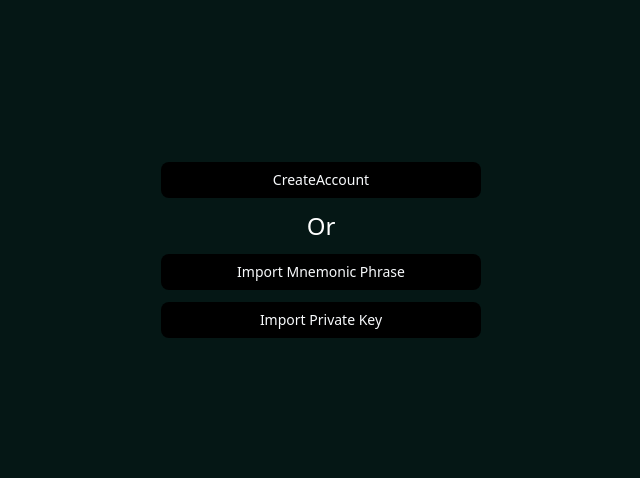
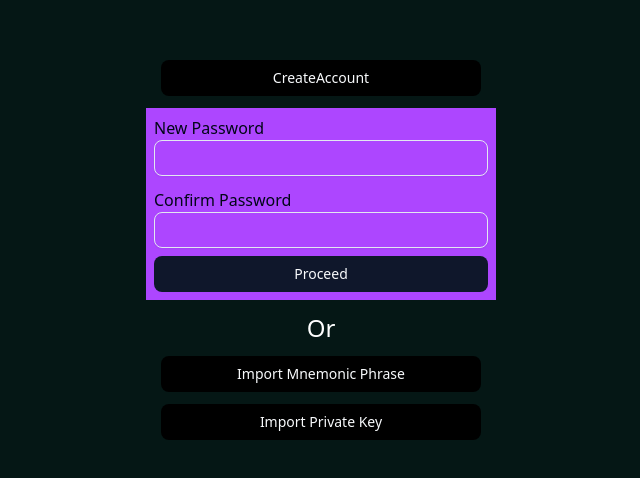
Before and after one commit to its-YogeshChandra/Web3, a Next.js app in the folder solanawallet/: page /createaccount in a window 1280 px wide. Shown: the part 150-628 px from the top of the page, without its empty margins (319-959 px from the left). Built offline with nearby package versions, Linux system fonts and the light colour scheme.

Commit message:
added form to add the password

```diff
--- a/solanawallet/app/createaccount/page.tsx
+++ b/solanawallet/app/createaccount/page.tsx
@@ -5,6 +5,12 @@ import { Copy } from "lucide-react";
 import { useState } from "react";
 import { walletServices } from "@/services/createWallet";
 import { useRouter } from "next/navigation";
+import { useForm, Controller } from "react-hook-form";
+import { SubmitHandler } from "react-hook-form";
+interface Inputs {
+  password: string;
+  confirmPassword: string;
+}
 export default function SeedPhrase() {
   const seedArr = [
     "title",
@@ -25,8 +31,19 @@ export default function SeedPhrase() {
   const [isMnemonicPhrase, setIsMnemonicPhrase] = useState(false);
   const [isPrivateKey, setIsPrivateKey] = useState(false);
   const [onPhasePassword, setonPhasePassword] = useState(false);
- const router = useRouter();
 
+  const router = useRouter();
+
+  //extract nessecary elements from the useform
+  const {
+    control,
+    handleSubmit,
+    formState: { errors },
+  } = useForm<Inputs>();
+
+  const onSubmit: SubmitHandler<Inputs> = (data) => {
+    console.log(data);
+  };
   const createAccount = () => {
     const mnemonicPhrase = walletServices.createMnemonicAddress();
     setMnemonicPhrase(mnemonicPhrase);
@@ -69,9 +86,30 @@ export default function SeedPhrase() {
       >
         CreateAccount
       </Button>
-   {
-    onPhasePassword == true
-   }
+      {onPhasePassword == false ? (
+        <div className="w-[350px] h-max bg-purple-500 ">
+          <form onSubmit={handleSubmit(onSubmit)
+          }
+          className="p-2"
+          >
+            <p>New Password</p>
+            <Controller
+              name="password"
+              control={control}
+              render={({ field }) => <Input {...field} />}
+            />
+            <p className="mt-3">Confirm Password</p>
+            <Controller
+              name="confirmPassword"
+              control={control}
+              render={({ field }) => <Input {...field} />}
+            />
+            <Button type="submit" className="mt-2 w-full">
+              Proceed
+            </Button>
+          </form>
+        </div>
+      ) : null}
       {iscreateAccount == true ? (
         <div className="w-max h-max flex flex-col ">
           <div className="w-3xl h-[450px] bg-[#385170] grid grid-cols-3  place-items-center border rounded-3xl">
--- a/solanawallet/package.json
+++ b/solanawallet/package.json
@@ -20,6 +20,7 @@
     "next": "16.0.1",
     "react": "19.2.0",
     "react-dom": "19.2.0",
+    "react-hook-form": "^7.66.0",
     "tailwind-merge": "^3.3.1"
   },
   "devDependencies": {
```
Also changed, not shown: 1 other file (tests, documents, lock files or other folders).
